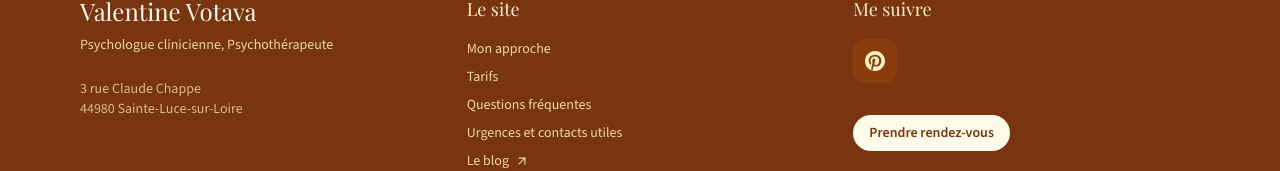
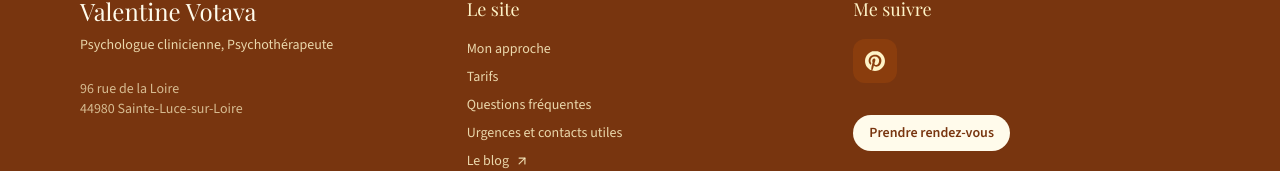
Before and after one commit to ThibaultDct/valentine-votava-website, a React (Vite) app: page / in a window 1280 px wide. Shown: the part 10614-10785 px from the top of the page. Built offline with nearby package versions, Linux system fonts and the light colour scheme.

Commit message:
Fix address

```diff
--- a/src/App.tsx
+++ b/src/App.tsx
@@ -481,7 +481,7 @@ function App() {
                 Psychologue clinicienne, Psychothérapeute
               </p>
               <p className="mt-6 text-sm text-amber-100/70">
-                3 rue Claude Chappe
+                96 rue de la Loire
                 <br />
                 44980 Sainte-Luce-sur-Loire
               </p>
```
